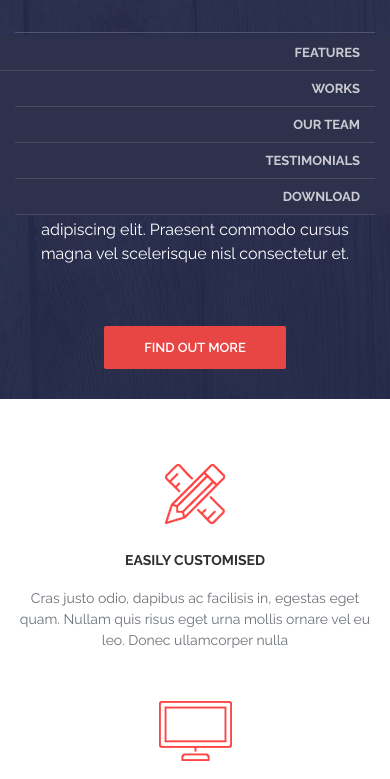
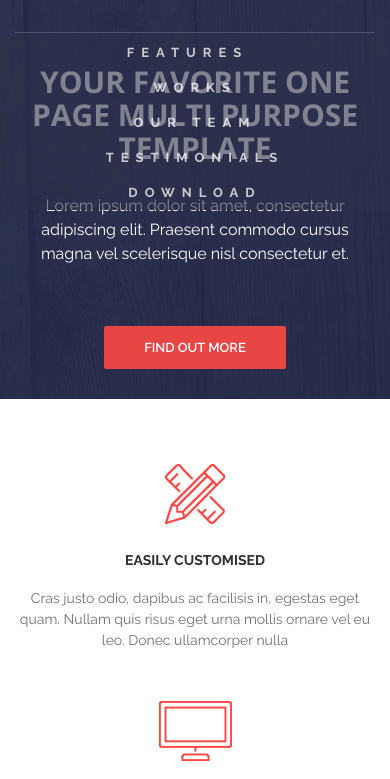
Before and after one commit to ApelsinU/Active-Box, a plain HTML site: page index.html in a window 390 px wide. Both pictures are taken after a click on the element "Menu". Shown: the part 65-844 px from the top of the page. Drawn offline with nearby package versions, Linux system fonts and the light colour scheme.

Commit message:
nav design of mobile-v has been changed

```diff
--- a/index.html
+++ b/index.html
@@ -350,7 +350,7 @@
                     </div>
                     <div class="reviews__content">
                         <div class="reviews__text">
-                            “At ultrices mi tempus imperdiet nulla. Sed augue lacus viverra vitae...”
+                            “At ultrices mi tempus imperdiet nulla. Sed augue lacus viverra vitae.”
                         </div>
                         <div class="reviews__author">
                             Megan Fox, UI Designer at Design Studio</div>
--- a/style.css
+++ b/style.css
@@ -663,7 +663,6 @@ header.fixed .header__inner {
 /* Media
 =================== */
 
-
 @media (max-width: 1450px) {
     /* SLider */
 
@@ -685,7 +684,6 @@ header.fixed .header__inner {
     /* SLider */
 
     .slick-next {
-        /*left: 525px;*/
         right: 20px;
     }
 
@@ -715,9 +713,11 @@ header.fixed .header__inner {
         flex-direction: column;
         width: 100%;
 
-        text-align: right;
+        text-align: center;
 
-        background-color: #2e314b;
+        background-color: rgba(46, 49, 75, .6);
+
+        letter-spacing: 7px;
     }
 
     .nav.show {
@@ -727,7 +727,7 @@ header.fixed .header__inner {
     .nav__link {
         padding: 10px 15px;
         margin: 0 15px;
-        border-bottom: 1px solid #51546a;
+       /* border-bottom: 1px solid #51546a;*/
     }
 
     /* Burger */
```
